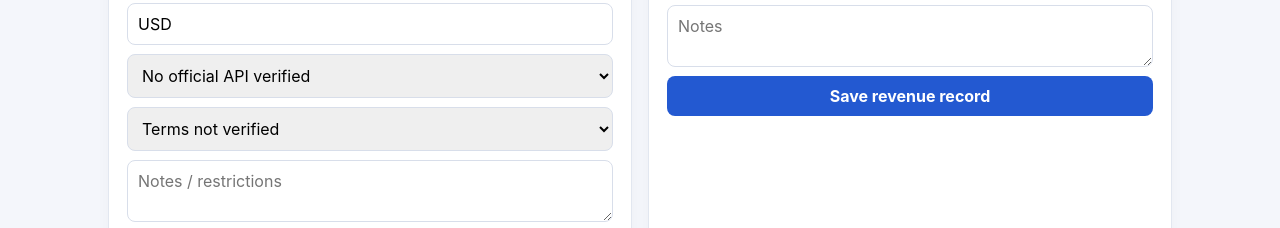
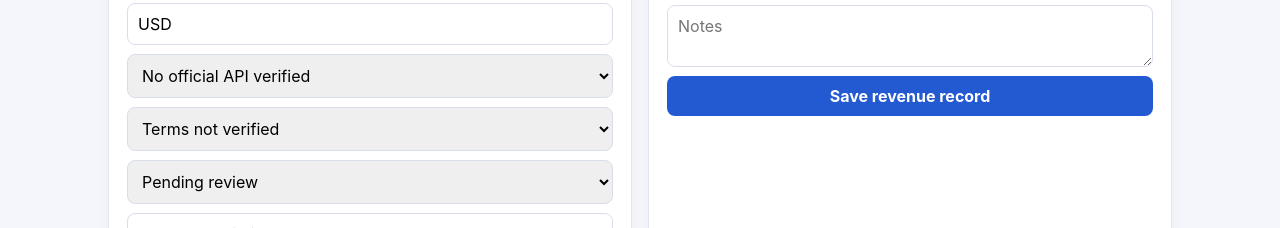
Before and after one commit to negahdarfar/Ptc-earning-, a plain HTML site: page app/static/index.html in a window 1280 px wide. Shown: the part 805-1033 px from the top of the page. Drawn offline with Linux system fonts and the light colour scheme; no server answers.

Commit message:
Allow reviewed sources to be activated from dashboard

```diff
--- a/app/static/index.html
+++ b/app/static/index.html
@@ -28,6 +28,7 @@
 <input name="payout_currency" placeholder="Payout currency" value="USD">
 <select name="official_api"><option value="false">No official API verified</option><option value="true">Official API available</option></select>
 <select name="terms_verified"><option value="false">Terms not verified</option><option value="true">Terms verified</option></select>
+<select name="status"><option value="pending">Pending review</option><option value="active">Active (reviewed)</option><option value="paused">Paused</option></select>
 <textarea name="notes" placeholder="Notes / restrictions"></textarea>
 <button>Add opportunity</button></form>
 </div>
```
